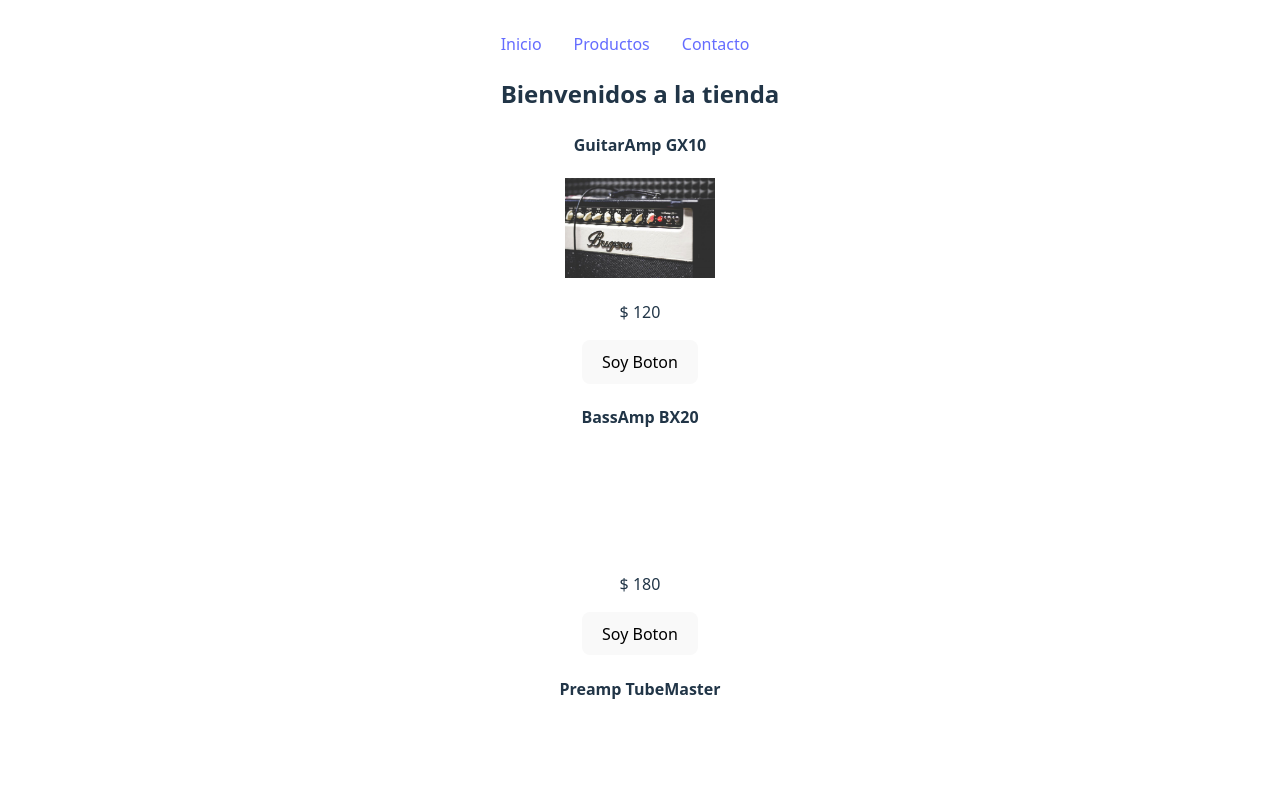
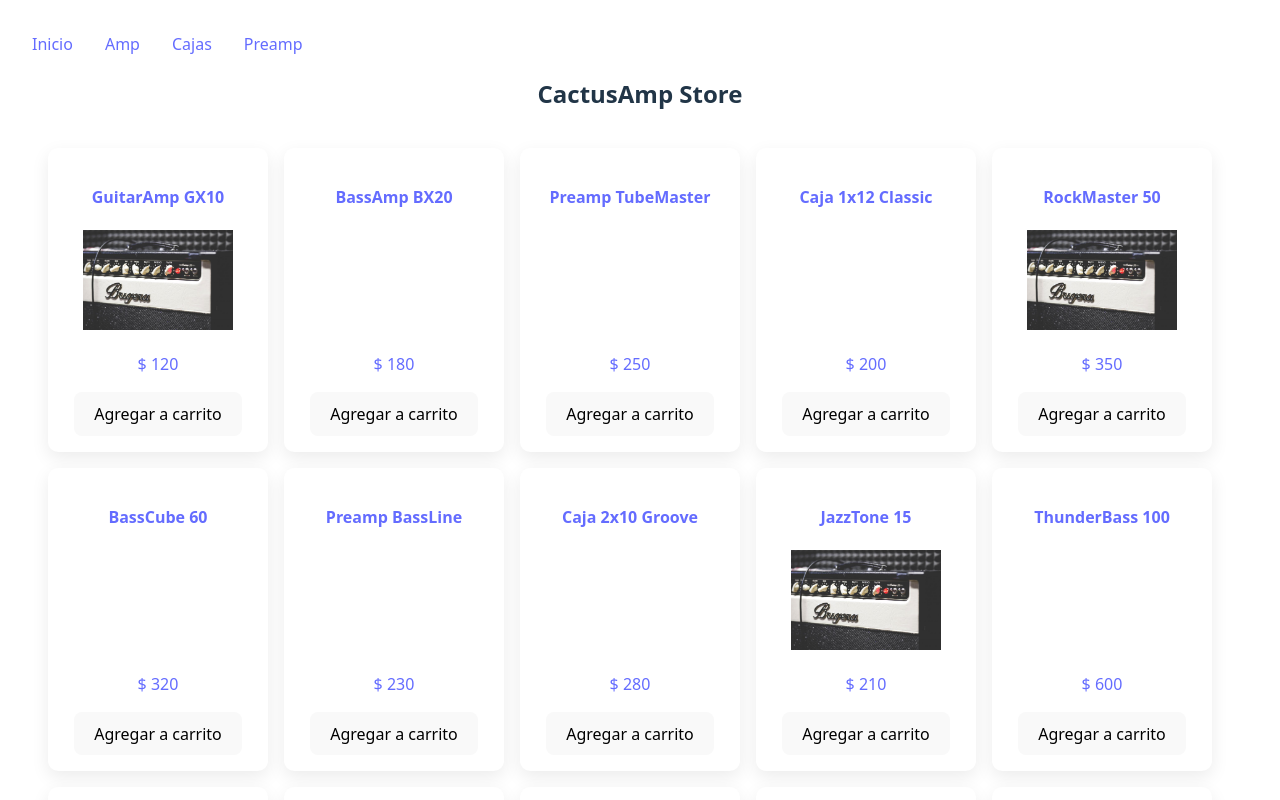
Before and after one commit to diego-villarroel/tienda_curso_react, a React (Vite) app: page / in a window 1280 px wide. Shown: the top 800 px of the page. Built offline with nearby package versions, Linux system fonts and the light colour scheme.

Commit message:
Hasta clase 7

```diff
--- a/public/data/api.json
+++ b/public/data/api.json
@@ -1,11 +1,11 @@
 [
-  { "id": 1, "nombre": "GuitarAmp GX10", "categoria": "amp,guitar","precio": 120, "descripcion": "Amplificador compacto de 10W para guitarra eléctrica, ideal para practicar en casa.", "imgPath": "/img/amp.jpg" },
-  { "id": 2, "nombre": "BassAmp BX20", "categoria": "amp,bass", "precio": 180, "descripcion": "Amplificador de bajo de 20W con ecualizador de 3 bandas y salida para auriculares." },
-  { "id": 3, "nombre": "Preamp TubeMaster", "categoria": "pre,guitar", "precio": 250, "descripcion": "Preamplificador valvular para guitarra, realza el tono y la dinámica." },
-  { "id": 4, "nombre": "Caja 1x12 Classic", "categoria": "cab", "precio": 200, "descripcion": "Caja acústica con un parlante de 12 pulgadas, sonido cálido y definido." },
-  { "id": 5, "nombre": "RockMaster 50", "categoria": "amp,guitar", "precio": 350, "descripcion": "Amplificador de guitarra de 50W con distorsión integrada y reverb digital.", "imgPath": "/img/amp.jpg" },
-  { "id": 6, "nombre": "BassCube 60", "categoria": "amp,bass", "precio": 320, "descripcion": "Amplificador de bajo portátil de 60W, con efectos integrados." },
-  { "id": 7, "nombre": "Preamp BassLine", "categoria": "preamp,bass", "precio": 230, "descripcion": "Preamplificador para bajo con control de tono y salida balanceada." },
+  { "id": "1", "nombre": "GuitarAmp GX10", "categoria": "amp,guitar","precio": 120, "descripcion": "Amplificador compacto de 10W para guitarra eléctrica, ideal para practicar en casa.", "imgPath": "/img/amp.jpg" },
+  { "id": "2", "nombre": "BassAmp BX20", "categoria": "amp,bass", "precio": 180, "descripcion": "Amplificador de bajo de 20W con ecualizador de 3 bandas y salida para auriculares." },
+  { "id": "3", "nombre": "Preamp TubeMaster", "categoria": "pre,guitar", "precio": 250, "descripcion": "Preamplificador valvular para guitarra, realza el tono y la dinámica." },
+  { "id": "4", "nombre": "Caja 1x12 Classic", "categoria": "cab", "precio": 200, "descripcion": "Caja acústica con un parlante de 12 pulgadas, sonido cálido y definido." },
+  { "id": "5", "nombre": "RockMaster 50", "categoria": "amp,guitar", "precio": 350, "descripcion": "Amplificador de guitarra de 50W con distorsión integrada y reverb digital.", "imgPath": "/img/amp.jpg" },
+  { "id": "6", "nombre": "BassCube 60", "categoria": "amp,bass", "precio": 320, "descripcion": "Amplificador de bajo portátil de 60W, con efectos integrados." },
+  { "id": "7", "nombre": "Preamp BassLine", "categoria": "preamp,bass", "precio": 230, "descripcion": "Preamplificador para bajo con control de tono y salida balanceada." },
   { "id": 8, "nombre": "Caja 2x10 Groove", "categoria": "cab,bass", "precio": 280, "descripcion": "Caja para bajo con dos parlantes de 10 pulgadas, respuesta rápida." },
   { "id": 9, "nombre": "JazzTone 15", "categoria": "amp,guitar", "precio": 210, "descripcion": "Amplificador de guitarra de 15W, sonido limpio y cálido, perfecto para jazz.", "imgPath": "/img/amp.jpg" },
   { "id": 10, "nombre": "ThunderBass 100", "categoria": "amp,bass", "precio": 600, "descripcion": "Amplificador de bajo de 100W, ideal para ensayos y pequeños escenarios." },
--- a/src/App.jsx
+++ b/src/App.jsx
@@ -3,14 +3,21 @@ import reactLogo from './assets/react.svg'
 import viteLogo from '/vite.svg'
 import './App.css'
 import { ItemListContainer } from './components/ItemListContainer/ItemListContainer'
+import { ItemDetailContainer } from './components/ItemDetailContainer/ItemDetailContainer'
 import { Header } from './components/Header/Header'
+import { BrowserRouter, Route, Routes } from 'react-router-dom'
 
 function App() {
 
     return (
         <>
-            <Header />
-            <ItemListContainer titulo="Bienvenidos a la tienda" />
+            <BrowserRouter>
+                <Header />
+                <Routes>
+                    <Route path='/' element={<ItemListContainer />} />
+                    <Route path='/detail/:id' element={<ItemDetailContainer/>} />
+                </Routes>
+            </BrowserRouter>
         </>
     )
 }
--- a/src/components/Header/Header.jsx
+++ b/src/components/Header/Header.jsx
@@ -4,6 +4,7 @@ export const Header = () => {
     return (
         <header>
             <Nav />
+            <h2>CactusAmp Store</h2>
         </header>
     )
 }
--- /dev/null
+++ b/src/components/ItemDetail/ItemDetail.css
@@ -0,0 +1,13 @@
+.item-detail-card {
+    /* background: #ffffff; */
+    border-radius: 10px;
+    box-shadow: 0 6px 18px rgba(0,0,0,0.08);
+    border: 2px solid #dddddd;
+    padding: 1rem;
+    max-width: 600px; /* ancho máximo para detalle */
+    margin: 2rem auto; /* centrado horizontal con margen superior */
+    display: flex;
+    place-items: center;
+    transition: transform 0.18s ease, box-shadow 0.18s ease;
+    box-sizing: border-box;
+}
--- a/src/components/ItemDetail/ItemDetail.jsx
+++ b/src/components/ItemDetail/ItemDetail.jsx
@@ -1,9 +1,16 @@
 import { Item } from "../Item/Item"
+import "./ItemDetail.css"
 
 export const ItemDetail = ({detail}) => {
+    console.log(detail);
+
     return(
-        <Item {...detail}>
-            <p>{detail.descripcion}</p>
-        </Item>
+        <div className="item-detail-card">
+            <Item {...detail}>
+                <div></div>
+                <p>{detail.descripcion}</p>
+                <button>Agregar a carrito</button>
+            </Item>
+        </div>
     )
 }
--- a/src/components/ItemDetailContainer/ItemDetailContainer.jsx
+++ b/src/components/ItemDetailContainer/ItemDetailContainer.jsx
@@ -1,8 +1,11 @@
-import { useState, useEffect, use } from 'react'
+import { useState, useEffect } from 'react'
+import { useParams } from 'react-router-dom';
 import { ItemDetail } from '../ItemDetail/ItemDetail';
 
 export const ItemDetailContainer = () => {
     const [detail, SetDetail] = useState({});
+
+    const {id} = useParams();
 
     useEffect(() => {
         fetch('/data/api.json').
@@ -12,7 +15,8 @@ export const ItemDetailContainer = () => {
             }
             return res.json();
         }).then((data) => {
-            const foundItem = data.find((item) => item.id === '1');
+            const foundItem = data.find((item) => parseInt(item.id) === parseInt(id));
+
             if (foundItem) {
                 SetDetail(foundItem);
             } else {
@@ -21,11 +25,12 @@ export const ItemDetailContainer = () => {
         }).catch((err) => {
             console.error(err);
         });
-    }, [])
+    }, [id]);
     return (
+
         <main>
             {Object.keys(detail).length ? (
-                <ItemDetail {...detail} />
+                <ItemDetail detail={detail} />
             ) : (
                 <p>...cargando</p>
             )}
--- /dev/null
+++ b/src/components/ItemList/ItemList.css
@@ -0,0 +1,32 @@
+/* Contenedor principal: flex en fila, con wrap y separación */
+.item-list {
+    display: flex;
+    flex-direction: row;
+    flex-wrap: wrap;
+    gap: 1rem; /* separación entre cards */
+    align-items: flex-start;
+    padding: 1rem;
+    margin: 0;
+    box-sizing: border-box;
+    justify-content: flex-start;
+}
+
+/* Card individual */
+.item-card {
+    background: #ffffff;
+    border-radius: 10px;
+    box-shadow: 0 6px 18px rgba(0,0,0,0.08);
+    padding: 1rem;
+    width: 220px; /* ancho fijo para uniformidad */
+    display: flex;
+    flex-direction: column;
+    gap: 0.75rem;
+    transition: transform 0.18s ease, box-shadow 0.18s ease;
+    box-sizing: border-box;
+}
+
+/* Efecto hover */
+.item-card:hover {
+    transform: translateY(-6px);
+    box-shadow: 0 12px 28px rgba(0,0,0,0.14);
+}
--- a/src/components/ItemList/ItemList.jsx
+++ b/src/components/ItemList/ItemList.jsx
@@ -1,13 +1,19 @@
-import { Item } from "../Item/Item"
+import { Link } from "react-router-dom";
+import { Item } from "../Item/Item";
+import "./ItemList.css";
 
 export const ItemList = ({ lista }) => {
     return (
-        <>
+        <div className="item-list">
             { lista.length ? (
-                lista.map(
-                    (prod) => <Item key={prod.id} {...prod} ><button>Soy Boton</button></Item>
+                lista.map( (prod) =>
+                    <Link className="item-card" to={`/detail/${prod.id}`} key={prod.id} >
+                        <Item {...prod} >
+                            <button>Agregar a carrito</button>
+                        </Item>
+                    </Link>
                 )
             ) : ( <p>No hay productos</p>)}
-        </>
+        </div>
     )
 }
--- a/src/components/ItemListContainer/ItemListContainer.jsx
+++ b/src/components/ItemListContainer/ItemListContainer.jsx
@@ -1,7 +1,7 @@
 import { useState, useEffect } from 'react'
 import { ItemList } from "../ItemList/ItemList"
 
-export const ItemListContainer = ({ titulo }) => {
+export const ItemListContainer = () => {
     // ESTADO
     const [products, setPorducts] = useState([]);
     // EFECTO
@@ -21,7 +21,6 @@ export const ItemListContainer = ({ titulo }) => {
     // LLAMADA A UNA API
     return (
         <section>
-            <h2>{titulo}</h2>
             <ItemList lista={products}/>
         </section>
     )
--- a/src/components/Nav/Nav.css
+++ b/src/components/Nav/Nav.css
@@ -4,6 +4,8 @@
     gap: 2rem;
     padding: 0;
     margin: 0;
+    text-decoration: none;
+    color: black;
 }
 
 .nav_item {
--- a/src/components/Nav/Nav.jsx
+++ b/src/components/Nav/Nav.jsx
@@ -1,12 +1,22 @@
+import { Link } from 'react-router-dom'
 import './Nav.css'
 
 export const Nav = () => {
     return (
         <nav className="nav">
             <ul className="nav_list">
-                <li className="nav_item"> <a href="/">Inicio</a></li>
-                <li className="nav_item"><a href="/">Productos</a></li>
-                <li className="nav_item"><a href="/">Contacto</a></li>
+                <li className="nav_item">
+                    <Link to={"/"}>Inicio</Link>
+                    </li>
+                <li className="nav_item">
+                    <Link to={"/category/amp"}>Amp</Link>
+                </li>
+                <li className="nav_item">
+                    <Link to={"/category/cab"}>Cajas</Link>
+                </li>
+                <li className='nav_item'>
+                    <Link to={"/category/preamp"}>Preamp</Link>
+                </li>
             </ul>
         </nav>
     )
--- a/src/index.css
+++ b/src/index.css
@@ -24,8 +24,8 @@ a:hover {
 
 body {
     margin: 0;
-    display: flex;
-    place-items: center;
+    /* display: flex; */
+    /* place-items: center; */
     min-width: 320px;
     min-height: 100vh;
 }
```
